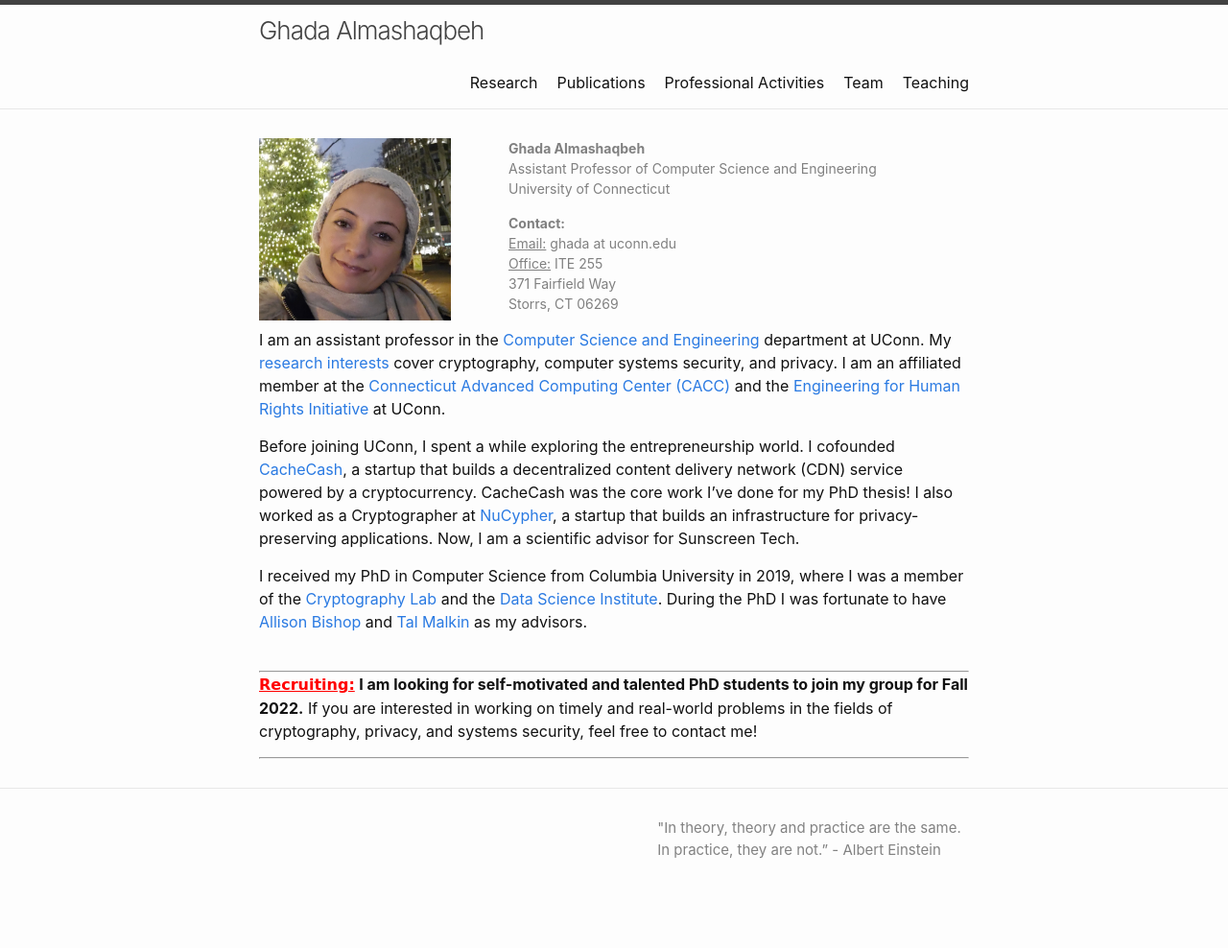
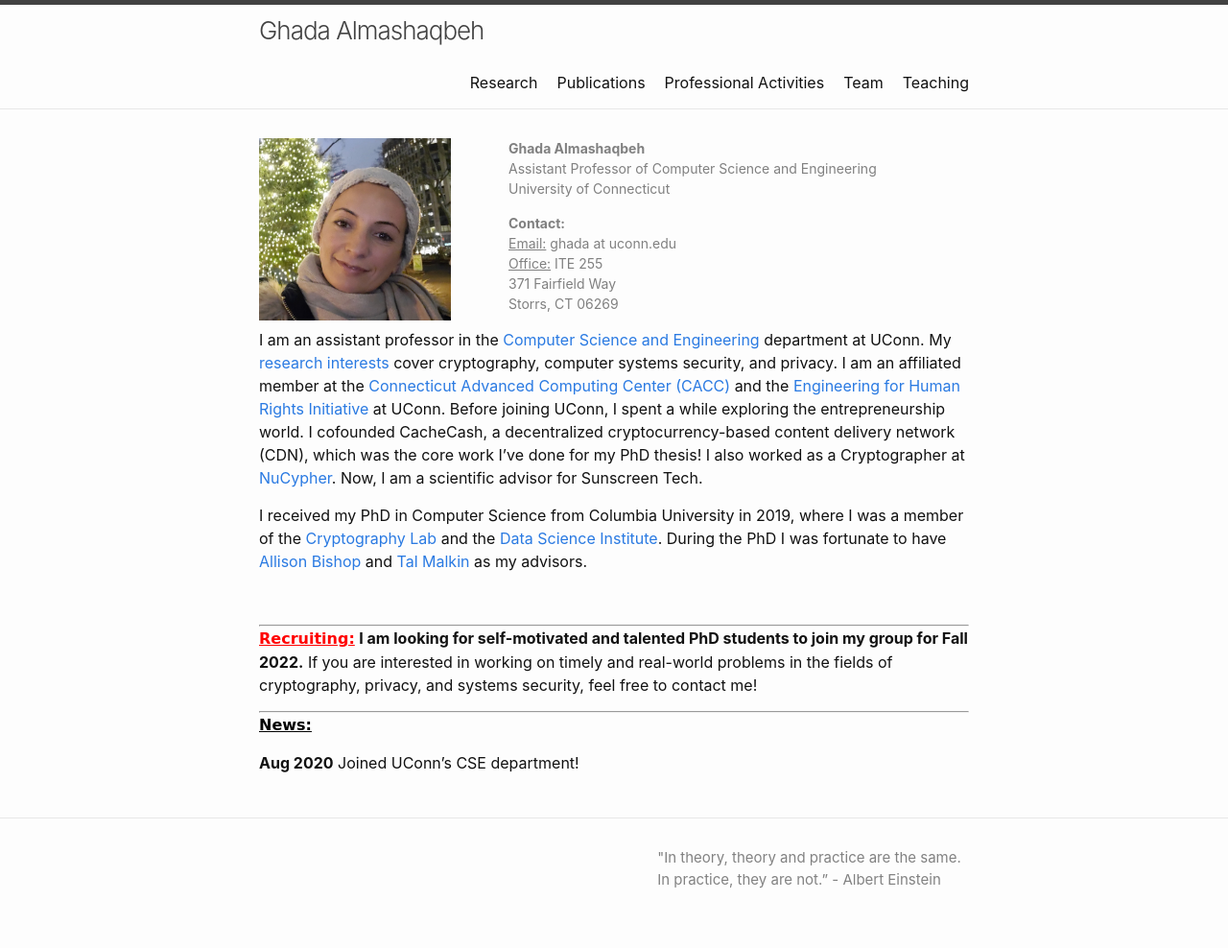
Before and after one commit to GhadaAlmashaqbeh/GhadaAlmashaqbeh.github.io, a Jekyll site: the page built from index.md, in a window 1280 px wide. Shown: the whole page at 96% size. Built offline with Jekyll 4.4.1, drawn with Linux system fonts in a browser that asks for light colours; before the commit the page ends 957 px from its top, so only the background shows below that.

Commit message:
add newes

```diff
--- a/index.md
+++ b/index.md
@@ -19,15 +19,16 @@ layout: default
 </div>
 
 
-I am an assistant professor in the [Computer Science and Engineering](https://www.cse.uconn.edu/) department at UConn. My [research interests](/research/) cover cryptography, computer systems security, and privacy. I am an affiliated member at the [Connecticut Advanced Computing Center (CACC)](https://cacc.uconn.edu/) and the [Engineering for Human Rights Initiative](https://engineeringforhumanrights.uconn.edu/) at UConn.
-
-Before joining UConn, I spent a while exploring the entrepreneurship world. I cofounded [CacheCash](https://cachecash.com), a startup that builds a decentralized content delivery network (CDN) service powered by a cryptocurrency. CacheCash was the core work I've done for my PhD thesis! I also worked as a Cryptographer at [NuCypher](https://www.nucypher.com/), a startup that builds an infrastructure for privacy-preserving applications. Now, I am a scientific advisor for Sunscreen Tech.
+I am an assistant professor in the [Computer Science and Engineering](https://www.cse.uconn.edu/) department at UConn. My [research interests](/research/) cover cryptography, computer systems security, and privacy. I am an affiliated member at the [Connecticut Advanced Computing Center (CACC)](https://cacc.uconn.edu/) and the [Engineering for Human Rights Initiative](https://engineeringforhumanrights.uconn.edu/) at UConn. Before joining UConn, I spent a while exploring the entrepreneurship world. I cofounded CacheCash, a decentralized cryptocurrency-based content delivery network (CDN), which was the core work I've done for my PhD thesis! I also worked as a Cryptographer at [NuCypher](https://www.nucypher.com/). Now, I am a scientific advisor for Sunscreen Tech.
 
 I received my PhD in Computer Science from Columbia University in 2019, where I was a member of the [Cryptography Lab](http://www.cs.columbia.edu/crypto) and the [Data Science Institute](https://datascience.columbia.edu/). During the PhD I was fortunate to have [Allison Bishop](https://www.thecomputersciencecomedian.com) and [Tal Malkin](http://www.cs.columbia.edu/~tal) as my advisors.
-<br/>
+
 <br/>
 
 ---------------------------------------
 **<span style="color:red;font-family: 'Comic Sans MS';"><u>Recruiting:</u></span>** **I am looking for self-motivated and talented PhD students to join my group for Fall 2022.** If you are interested in working on timely and real-world problems in the fields of cryptography, privacy, and systems security, feel free to contact me!
 
 ---------------------------------------
+**<span style="color:black;font-family: 'Comic Sans MS';"><u>News:</u></span>**
+
+**Aug 2020** Joined UConn's CSE department!
```
